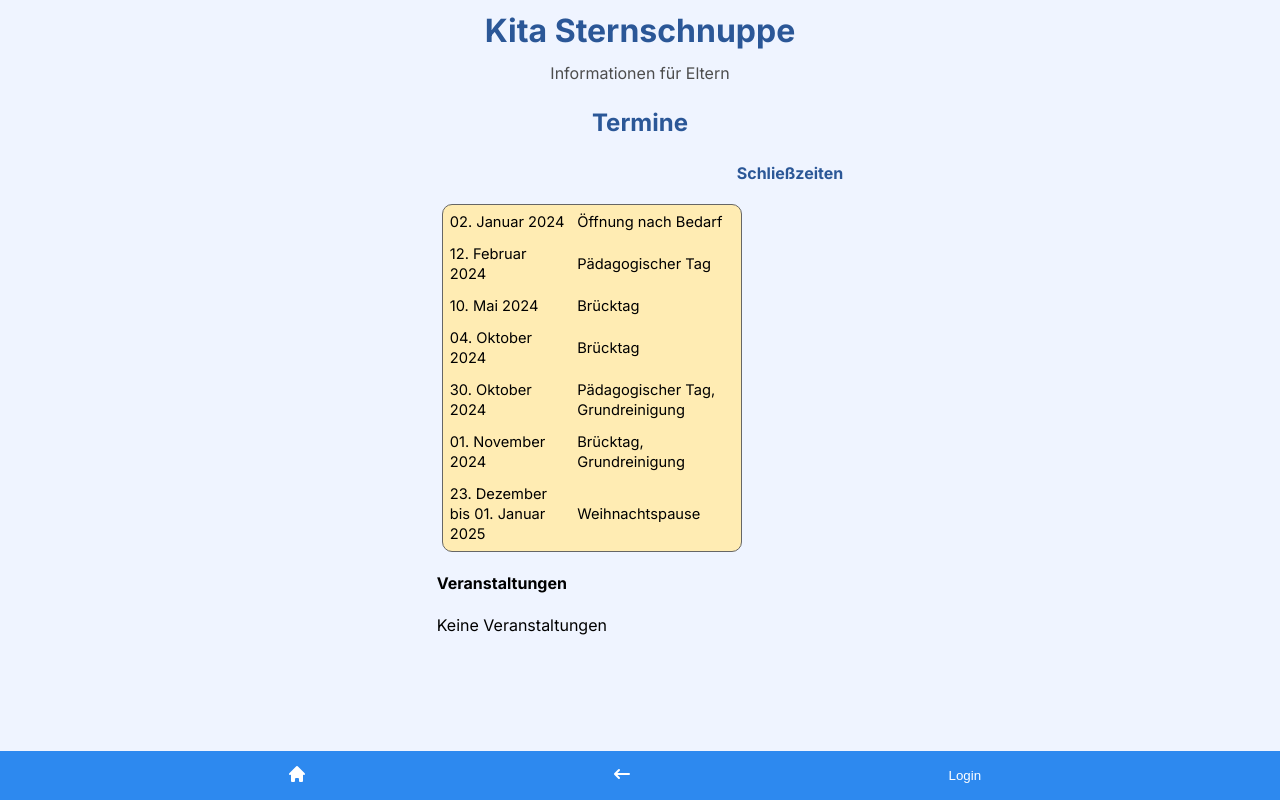
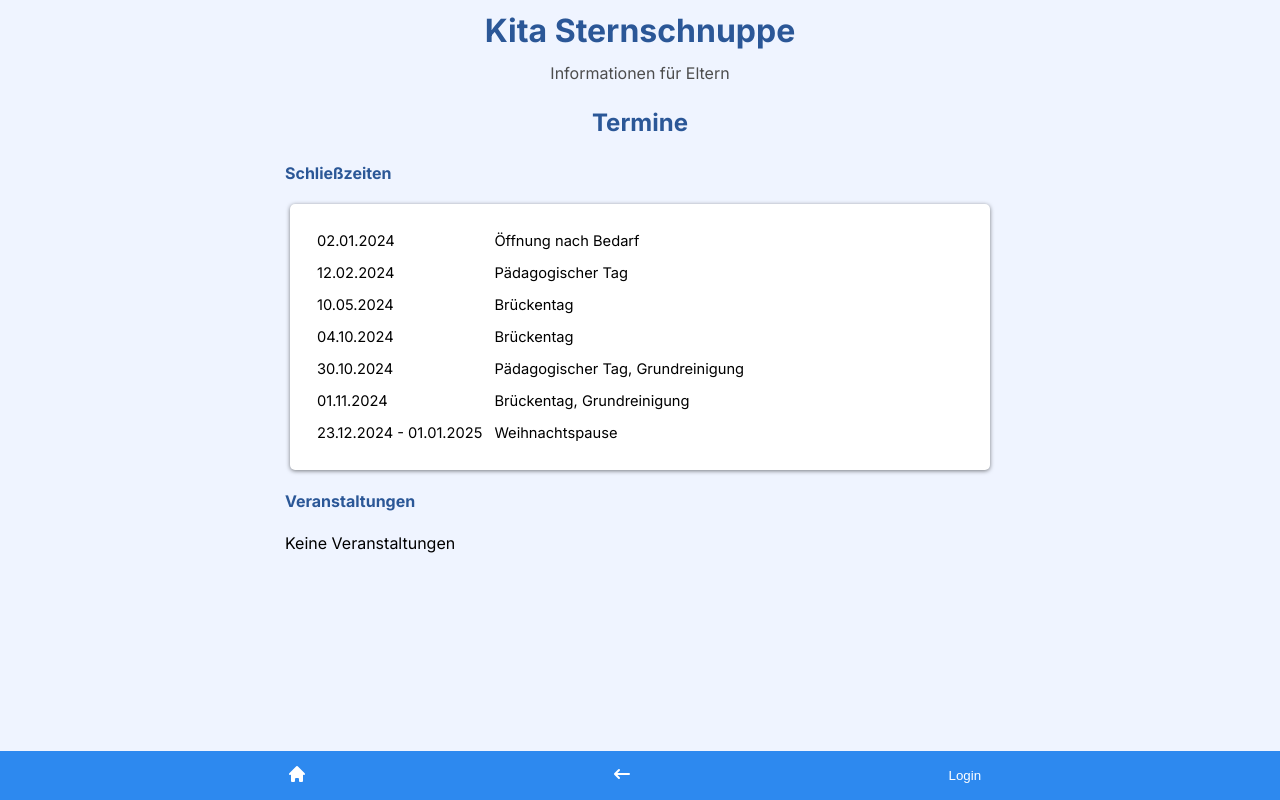
Before and after one commit to MariaAdner/kita-info, a Next.js app: page /profile/termine in a window 1280 px wide. Built offline with nearby package versions, Linux system fonts and the light colour scheme; no server answers; the database is empty.

Commit message:
updated headlines

```diff
--- a/components/Card/Card.styled.js
+++ b/components/Card/Card.styled.js
@@ -10,7 +10,7 @@ export const Card = styled.ul`
   box-shadow: 0 1px 4px rgba(0, 0, 0, 0.2);
   padding: 10px;
   margin-top: 20px;
-  margin-bottom: 50px;
+  margin-bottom: 70px;
   width: 100%;
   @media (min-width: 400px) {
     width; 400px;
--- a/components/Headline/index.js
+++ b/components/Headline/index.js
@@ -1,4 +1,4 @@
-import styled, { css } from "styled-components";
+import styled from "styled-components";
 
 const HeadlineStyled = styled.h4`
   color: var(--color-headline);
--- /dev/null
+++ b/components/MenuHeadline/index.js
@@ -0,0 +1,12 @@
+import styled from "styled-components";
+
+const MenuHeadlineStyled = styled.h4`
+  color: var(--color-headline);
+
+  @media (min-width: 400px) {
+  }
+`;
+
+export default function MenuHeadline({ children }) {
+  return <MenuHeadlineStyled>{children}</MenuHeadlineStyled>;
+}
--- a/components/Schließzeiten/index.js
+++ b/components/Schließzeiten/index.js
@@ -5,31 +5,31 @@ export default function Schließzeiten() {
     <StyledTable>
       <tbody>
         <tr>
-          <StyledColumn>02. Januar 2024</StyledColumn>
+          <StyledColumn>02.01.2024</StyledColumn>
           <StyledColumn>Öffnung nach Bedarf</StyledColumn>
         </tr>
         <tr>
-          <StyledColumn>12. Februar 2024</StyledColumn>
+          <StyledColumn>12.02.2024</StyledColumn>
           <StyledColumn>Pädagogischer Tag</StyledColumn>
         </tr>
         <tr>
-          <StyledColumn>10. Mai 2024</StyledColumn>
-          <StyledColumn>Brücktag</StyledColumn>
+          <StyledColumn>10.05.2024</StyledColumn>
+          <StyledColumn>Brückentag</StyledColumn>
         </tr>
         <tr>
-          <StyledColumn>04. Oktober 2024</StyledColumn>
-          <StyledColumn>Brücktag</StyledColumn>
+          <StyledColumn>04.10.2024</StyledColumn>
+          <StyledColumn>Brückentag</StyledColumn>
         </tr>
         <tr>
-          <StyledColumn>30. Oktober 2024</StyledColumn>
+          <StyledColumn>30.10.2024</StyledColumn>
           <StyledColumn>Pädagogischer Tag, Grundreinigung</StyledColumn>
         </tr>
         <tr>
-          <StyledColumn>01. November 2024</StyledColumn>
-          <StyledColumn>Brücktag, Grundreinigung</StyledColumn>
+          <StyledColumn>01.11.2024</StyledColumn>
+          <StyledColumn>Brückentag, Grundreinigung</StyledColumn>
         </tr>
         <tr>
-          <StyledColumn>23. Dezember bis 01. Januar 2025</StyledColumn>
+          <StyledColumn>23.12.2024 - 01.01.2025</StyledColumn>
           <StyledColumn>Weihnachtspause</StyledColumn>
         </tr>
       </tbody>
--- a/components/Schließzeiten/termine.styled.js
+++ b/components/Schließzeiten/termine.styled.js
@@ -1,14 +1,20 @@
 import styled from "styled-components";
 
 export const StyledTable = styled.table`
-  background-color: var(--color-background-item);
-  border: thin solid #666;
-  border-radius: 10px;
+  background-color: white;
+  // border: thin solid #666;
+  box-shadow: 0 1px 4px rgba(0, 0, 0, 0.5);
+  border-radius: 5px;
   margin: 5px;
   width: 300px;
   display: flex;
   align-items: center;
   font-size: 11pt;
+
+  @media (min-width: 400px) {
+    width: 700px;
+    padding: 20px;
+  }
 `;
 
 export const StyledColumn = styled.td`
--- a/components/Song/index.js
+++ b/components/Song/index.js
@@ -1,6 +1,6 @@
 import useSWR from "swr";
 import { Card, CardTitle } from "../Card/Card.styled";
-import Headline from "../Headline";
+import MenuHeadline from "../MenuHeadline";
 
 export default function Song() {
   const { data: songs, isLoading } = useSWR("/api/songs");
@@ -15,7 +15,7 @@ export default function Song() {
 
   return (
     <>
-      <Headline>Das Lied, das wir gerade singen: </Headline>
+      <MenuHeadline>Das Lied, das wir gerade singen: </MenuHeadline>
       <Card $variant="yellow">
         {songs.map(({ _id, title, description }) => (
           <li key={_id}>
--- a/components/StyledList/list.styled.js
+++ b/components/StyledList/list.styled.js
@@ -7,6 +7,7 @@ export const StyledList = styled.ul`
   flex-direction: column;
   justify-content: center;
   padding-left: 0;
+  margin-bottom: 70px;
 `;
 
 export const StyledLink = styled(Link)`
--- a/components/StyledMenu/Menu.styled.js
+++ b/components/StyledMenu/Menu.styled.js
@@ -8,6 +8,7 @@ export const Menu = styled.ul`
   flex-direction: row;
   flex-wrap: wrap;
   padding-left: 0;
+  margin-bottom: 70px;
 `;
 
 export const MenuLink = styled.li`
--- a/components/Tablesaying/index.js
+++ b/components/Tablesaying/index.js
@@ -1,6 +1,6 @@
 import useSWR from "swr";
 import { Card } from "../Card/Card.styled";
-import Headline from "../Headline";
+import MenuHeadline from "../MenuHeadline";
 
 export default function Tablesaying() {
   const { data, isLoading } = useSWR("/api/tablesaying");
@@ -15,7 +15,7 @@ export default function Tablesaying() {
 
   return (
     <>
-      <Headline>Unser Tischspruch</Headline>
+      <MenuHeadline>Unser Tischspruch</MenuHeadline>
       <Card $variant="green">
         {data.map(({ _id, description }) => (
           <li key={_id}>
--- a/pages/profile/termine/index.js
+++ b/pages/profile/termine/index.js
@@ -1,5 +1,5 @@
 import SubHeader from "@/components/SubHeader";
-import Headline from "@/components/Headline";
+import MenuHeadline from "@/components/MenuHeadline";
 import EventsList from "@/components/EventsList";
 import Schließzeiten from "@/components/Schließzeiten";
 
@@ -7,9 +7,9 @@ export default function Dates() {
   return (
     <>
       <SubHeader $variant="menu">Termine</SubHeader>
-      <Headline>Schließzeiten</Headline>
+      <MenuHeadline>Schließzeiten</MenuHeadline>
       <Schließzeiten />
-      <h4>Veranstaltungen</h4>
+      <MenuHeadline>Veranstaltungen</MenuHeadline>
       <EventsList />
     </>
   );
```
